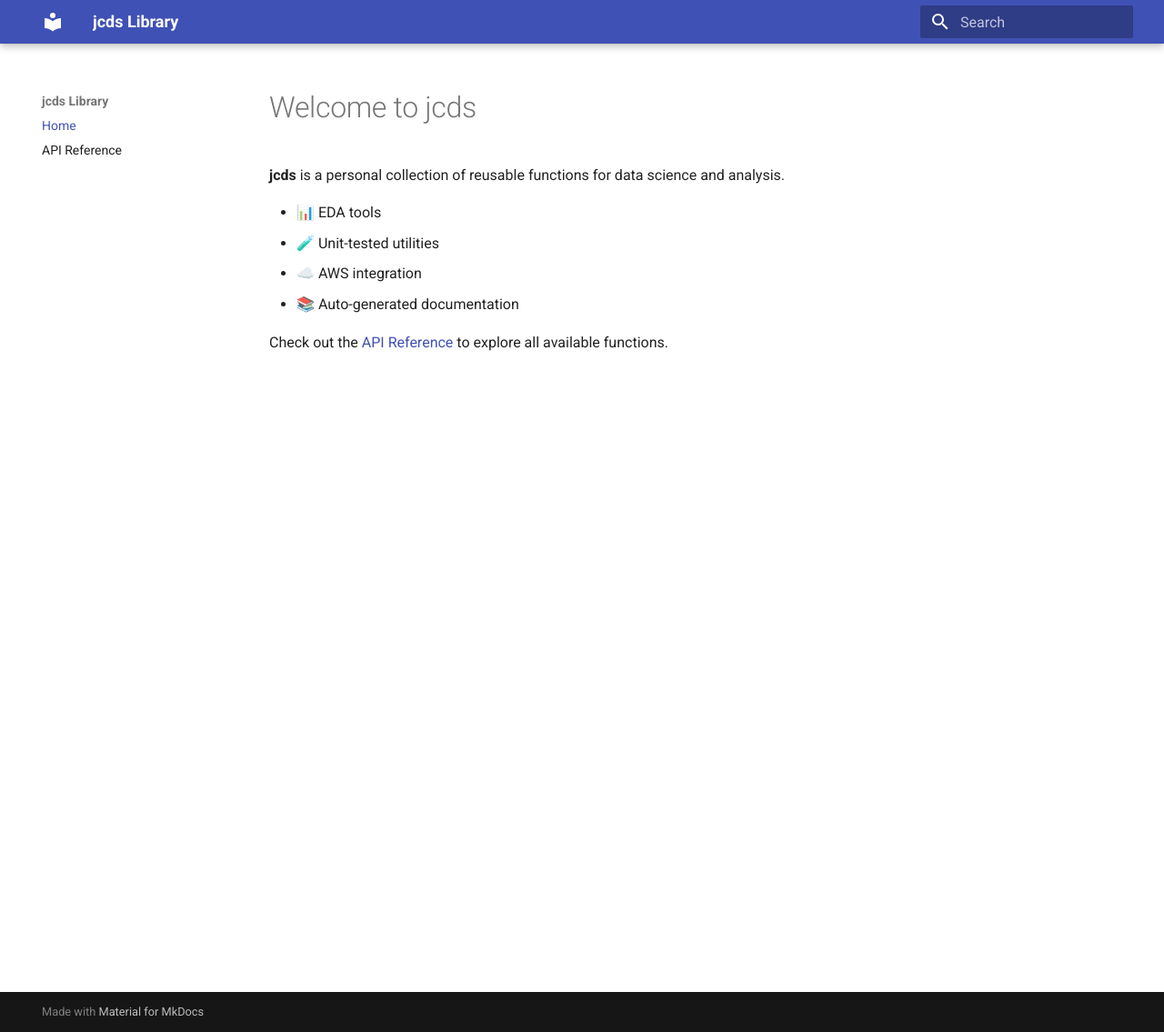
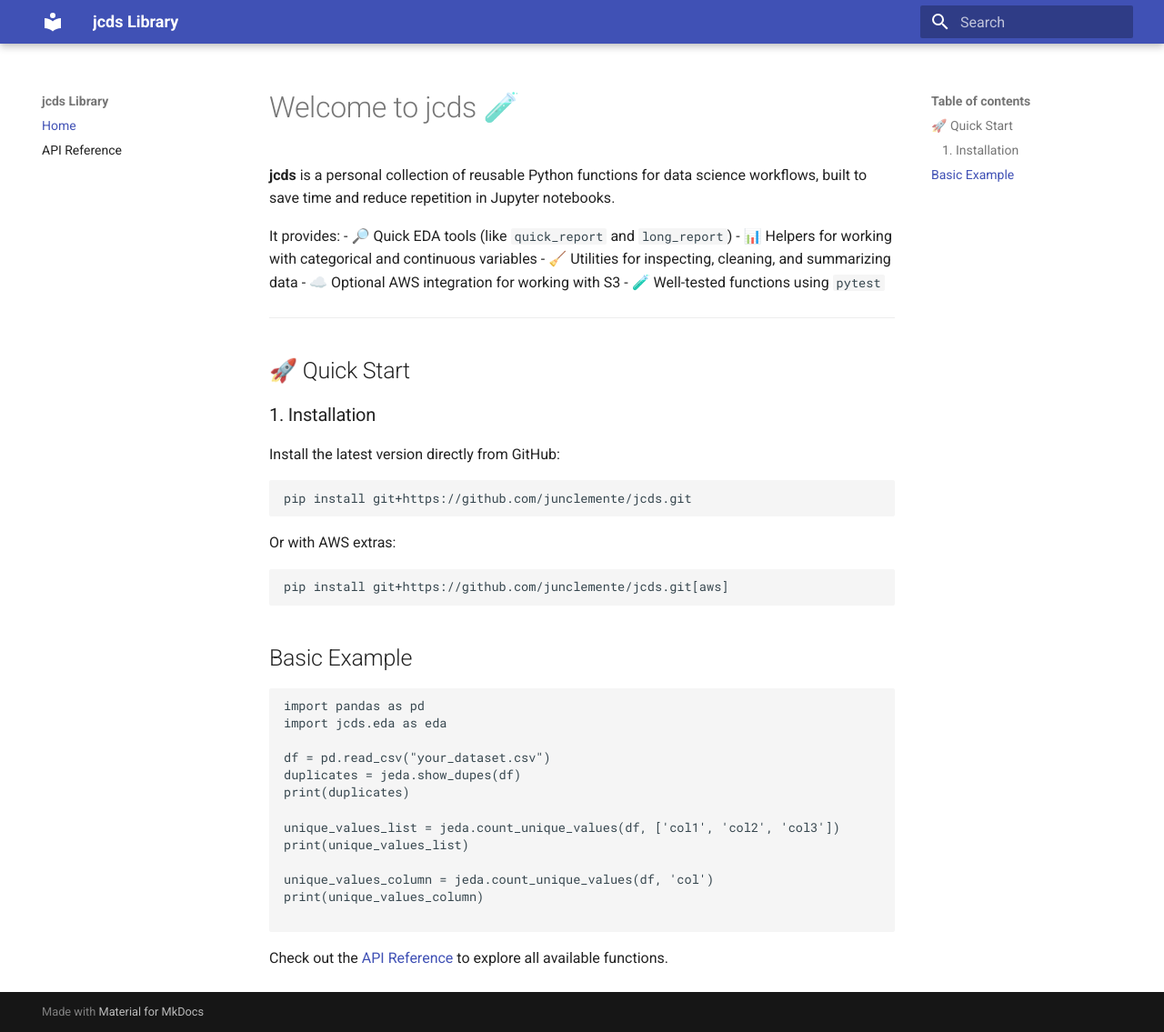
Before and after one commit to junclemente/jcds, an MkDocs documentation site: the page built from docs/index.md, in a window 1280 px wide and 1135 px high. Shown: the whole window at 91% size. Built offline with MkDocs 1.6.1 and Material for MkDocs 9.7.7, drawn with Linux system fonts in a browser that asks for light colours.

Commit message:
Update index.md

````diff
--- a/docs/index.md
+++ b/docs/index.md
@@ -1,10 +1,45 @@
-# Welcome to jcds
+# Welcome to jcds 🧪
 
-**jcds** is a personal collection of reusable functions for data science and analysis.
+**jcds** is a personal collection of reusable Python functions for data science workflows, built to save time and reduce repetition in Jupyter notebooks.
 
-- 📊 EDA tools
-- 🧪 Unit-tested utilities
-- ☁️ AWS integration
-- 📚 Auto-generated documentation
+It provides:
+- 🔎 Quick EDA tools (like `quick_report` and `long_report`)
+- 📊 Helpers for working with categorical and continuous variables
+- 🧹 Utilities for inspecting, cleaning, and summarizing data
+- ☁️ Optional AWS integration for working with S3
+- 🧪 Well-tested functions using `pytest`
 
+---
+
+## 🚀 Quick Start
+
+### 1. Installation
+
+Install the latest version directly from GitHub:
+
+```bash
+pip install git+https://github.com/junclemente/jcds.git
+```
+
+Or with AWS extras:
+```bash
+pip install git+https://github.com/junclemente/jcds.git[aws]
+```
+
+## Basic Example
+```python
+import pandas as pd
+import jcds.eda as eda
+
+df = pd.read_csv("your_dataset.csv")
+duplicates = jeda.show_dupes(df)
+print(duplicates)
+
+unique_values_list = jeda.count_unique_values(df, ['col1', 'col2', 'col3'])
+print(unique_values_list)
+
+unique_values_column = jeda.count_unique_values(df, 'col')
+print(unique_values_column)
+
+```
 Check out the [API Reference](api.md) to explore all available functions.
````
